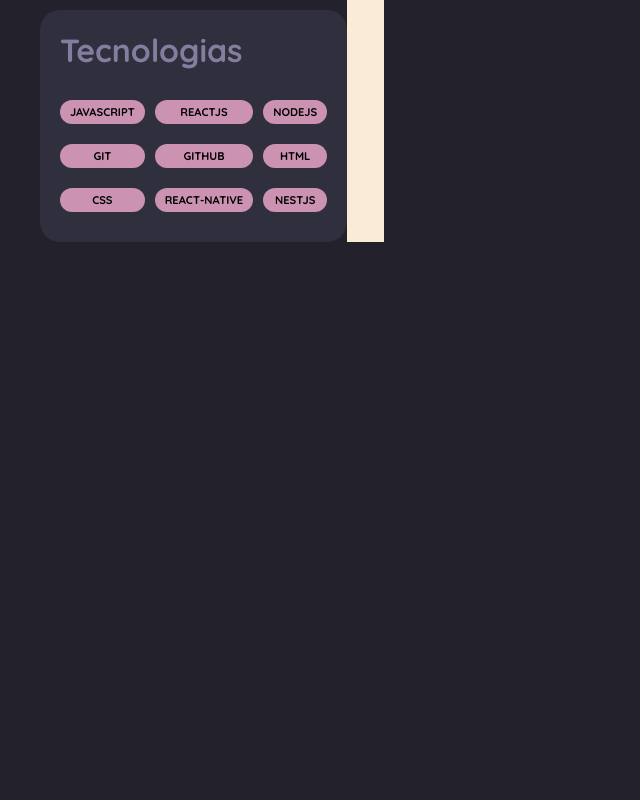
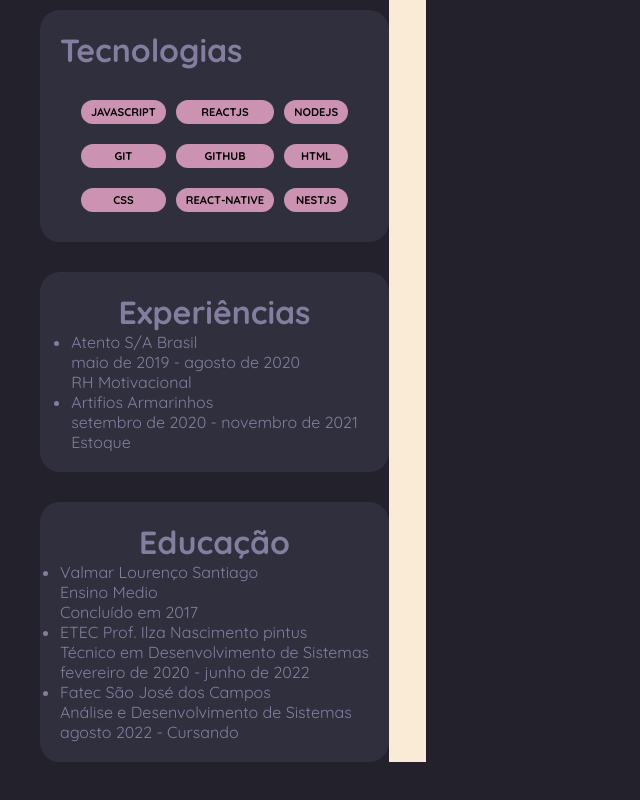
Before and after one commit to ImBard/Portfolio, a React (Vite) app: page / in a window 1280 px wide. Shown: the part 610-1410 px from the top of the page, without its empty margins (0-640 px from the left). Before the commit the page ends 892 px from the top, so only its background shows below. Built offline with nearby package versions, Linux system fonts and the light colour scheme.

Commit message:
:construction: Card Tech and Education

```diff
--- a/src/components/side.tsx
+++ b/src/components/side.tsx
@@ -65,6 +65,43 @@ export function Side() {
           <a href="">NESTJS</a>
         </div>
       </div>
+
+      <div className="card-side">
+        <h1 className="h1-exp">Experiências</h1>
+        <ul>
+          <li>
+            <p className="p">Atento S/A Brasil</p>
+            <p className="p-txt">maio de 2019 - agosto de 2020</p>
+            <p className="p-txt">RH Motivacional</p>
+          </li>
+          <li>
+            <p className="p">Artifios Armarinhos</p>
+            <p className="p-txt">setembro de 2020 - novembro de 2021</p>
+            <p className="p-txt">Estoque</p>
+          </li>
+        </ul>
+      </div>
+      <div className="card-side">
+        <h1 className="h1-exp">Educação</h1>
+        <ul>
+          <li>
+            <p className="p">Valmar Lourenço Santiago</p>
+            <p className="p-txt">Ensino Medio</p>
+            <p className="p-txt">Concluído em 2017</p>
+          </li>
+          <li>
+            <p className="p">ETEC Prof. Ilza Nascimento pintus</p>
+            <p className="p-txt">Técnico em Desenvolvimento de Sistemas</p>
+            <p className="p-txt">fevereiro de 2020 - junho de 2022</p>
+          </li>
+
+          <li>
+            <p className="p">Fatec São José dos Campos</p>
+            <p className="p-txt">Análise e Desenvolvimento de Sistemas</p>
+            <p className="p-txt">agosto 2022 - Cursando</p>
+          </li>
+        </ul>
+      </div>
     </div>
   );
 }
```
